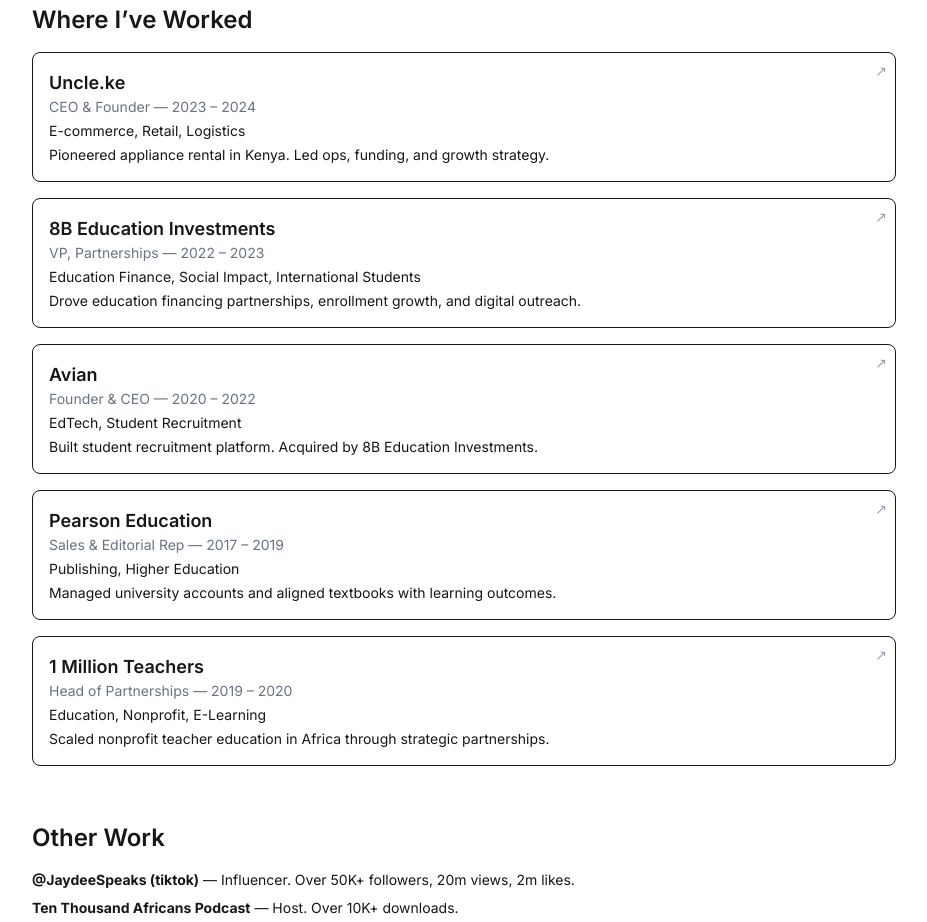
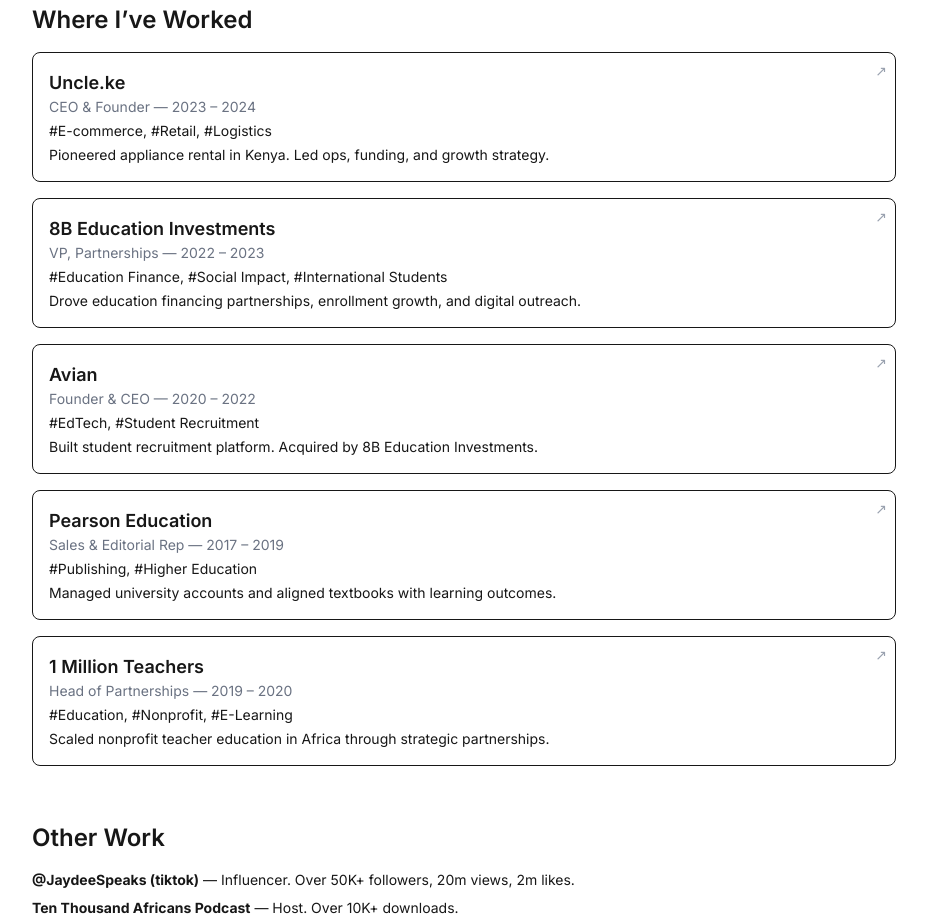
Before and after one commit to jtarps/jaydee-portfolio, a Next.js app: page /works in a window 1280 px wide. Shown: the part 420-1342 px from the top of the page, without its empty margins (176-1103 px from the left). Built offline with nearby package versions, Linux system fonts and the light colour scheme.

Commit message:
updates to works 2

```diff
--- a/src/app/works/page.tsx
+++ b/src/app/works/page.tsx
@@ -76,7 +76,7 @@
           <ExperienceCard
             company="Uncle.ke"
             role="CEO & Founder"
-            industry="E-commerce, Retail, Logistics"
+            industry="#E-commerce, #Retail, #Logistics"
             years="2023 – 2024"
             description="Pioneered appliance rental in Kenya. Led ops, funding, and growth strategy."
             link="https://uncle.ke"
@@ -84,7 +84,7 @@
           <ExperienceCard
             company="8B Education Investments"
             role="VP, Partnerships"
-            industry="Education Finance, Social Impact, International Students"
+            industry="#Education Finance, #Social Impact, #International Students"
             years="2022 – 2023"
             description="Drove education financing partnerships, enrollment growth, and digital outreach."
             link="https://www.8b.africa"
@@ -92,7 +92,7 @@
           <ExperienceCard
             company="Avian"
             role="Founder & CEO"
-            industry="EdTech, Student Recruitment"
+            industry="#EdTech, #Student Recruitment"
             years="2020 – 2022"
             description="Built student recruitment platform. Acquired by 8B Education Investments."
             link="https://www.avianedu.com"
@@ -100,7 +100,7 @@
           <ExperienceCard
             company="Pearson Education"
             role="Sales & Editorial Rep"
-            industry="Publishing, Higher Education"
+            industry="#Publishing, #Higher Education"
             years="2017 – 2019"
             description="Managed university accounts and aligned textbooks with learning outcomes."
             link="https://www.pearson.com"
@@ -108,7 +108,7 @@
           <ExperienceCard
             company="1 Million Teachers"
             role="Head of Partnerships"
-            industry="Education, Nonprofit, E-Learning"
+            industry="#Education, #Nonprofit, #E-Learning"
             years="2019 – 2020"
             description="Scaled nonprofit teacher education in Africa through strategic partnerships."
             link="https://1millionteachers.com"
```
